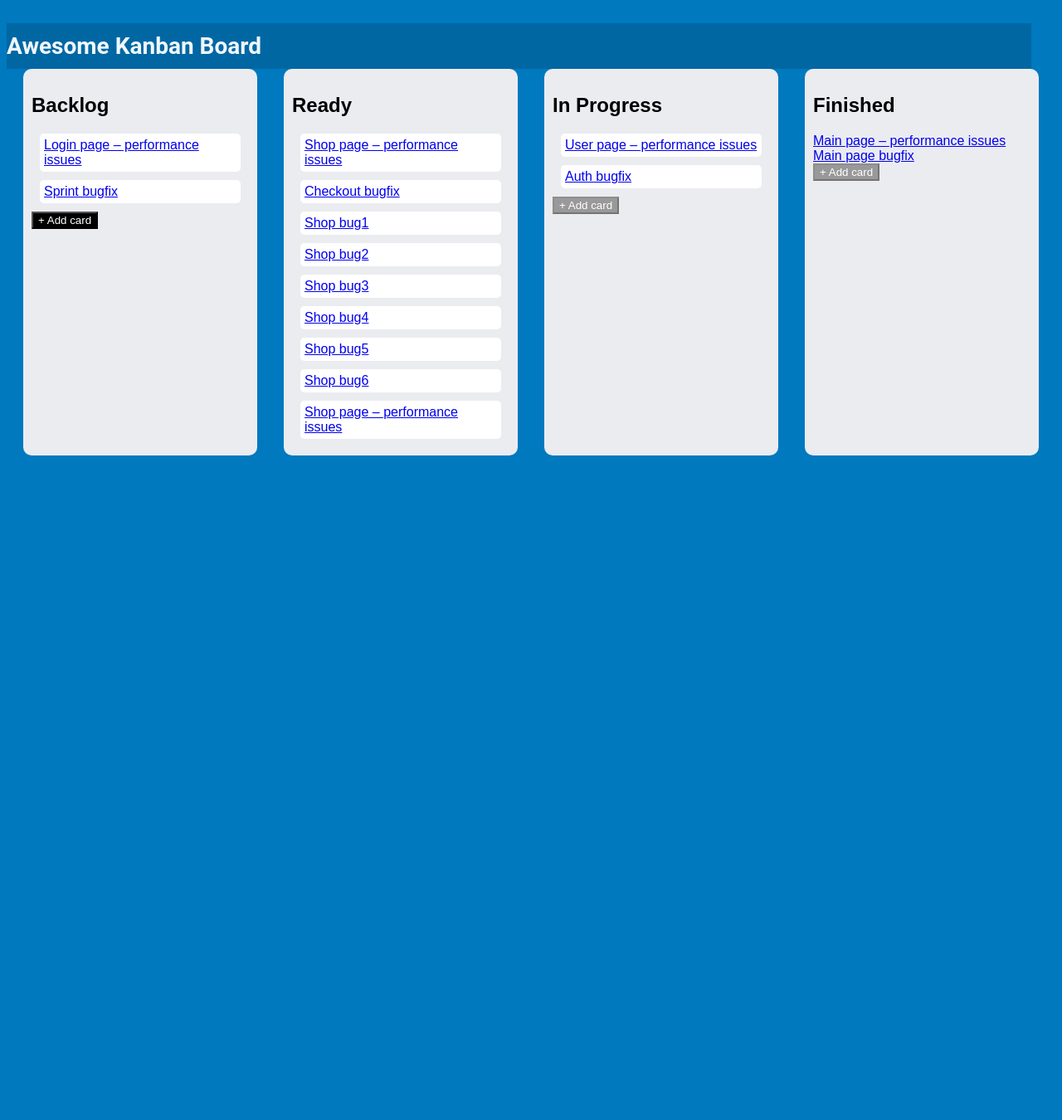
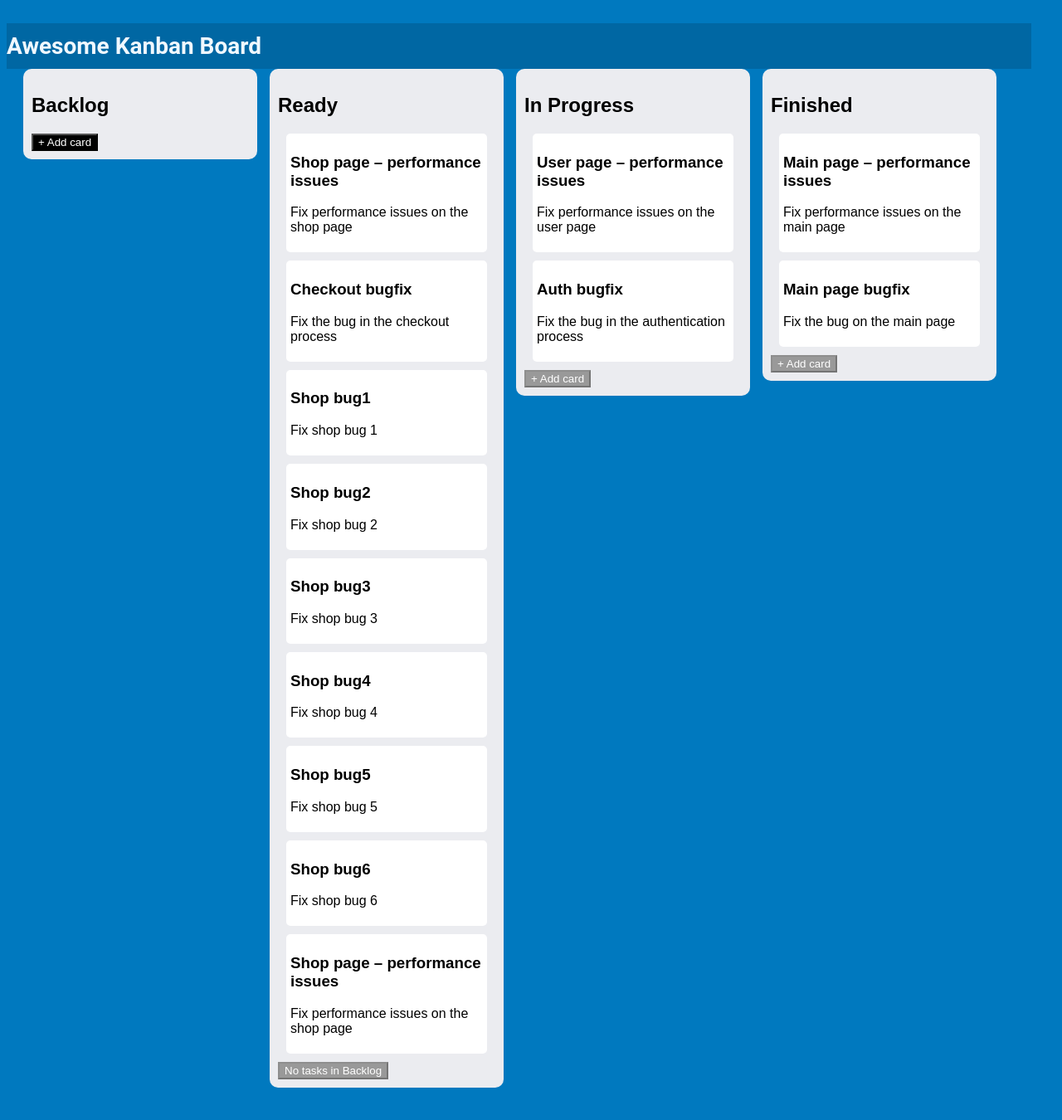
Before and after one commit to Youppi1989/Kanban-board, a React (Create React App) app: page / in a window 1280 px wide. Shown: the top 1350 px of the page at 83% size. Before the commit the page ends 800 px from the top, so only its background shows below. Built offline with nearby package versions, Linux system fonts and the light colour scheme.

Commit message:
in progress

```diff
--- a/src/App.js
+++ b/src/App.js
@@ -1,173 +1,48 @@
-import React, { useState, useEffect } from "react";
-import { BrowserRouter as Router, Route, Link, Routes } from "react-router-dom";
+import React from "react";
+import { BrowserRouter as Router, Route, Routes } from "react-router-dom";
 
+import "./App.css";
 import Backlog from "./components/Backlog.js";
 import Ready from "./components/Ready.js";
 import InProgress from "./components/InProgress.js";
 import Finished from "./components/Finished.js";
 import TaskDetail from "./components/TaskDetail.js";
 
-function App() {
-  const [backlogTasks, setBacklogTasks] = useState([]);
-  const [readyTasks, setReadyTasks] = useState([]);
-  const [inProgressTasks, setInProgressTasks] = useState([]);
-  const [finishedTasks, setFinishedTasks] = useState([]);
-  const [activeTaskCount, setActiveTaskCount] = useState(0);
-  const [finishedTaskCount, setFinishedTaskCount] = useState(0);
-
-  const addNewTask = (list, taskTitle) => {
-    if (taskTitle.trim() === "") return;
-
-    const newTask = {
-      id: Date.now().toString(),
-      title: taskTitle,
-      description: "",
-    };
-
-    switch (list) {
-      case "backlog":
-        setBacklogTasks((prevTasks) => [...prevTasks, newTask]);
-        setActiveTaskCount((prevCount) => prevCount + 1);
-        break;
-      case "ready":
-        setReadyTasks((prevTasks) => [...prevTasks, newTask]);
-        setActiveTaskCount((prevCount) => prevCount + 1);
-        setBacklogTasks((prevTasks) =>
-          prevTasks.filter((task) => task.id !== newTask.id)
-        );
-        break;
-      case "inProgress":
-        setInProgressTasks((prevTasks) => [...prevTasks, newTask]);
-        setActiveTaskCount((prevCount) => prevCount + 1);
-        setReadyTasks((prevTasks) =>
-          prevTasks.filter((task) => task.id !== newTask.id)
-        );
-        break;
-      case "finished":
-        setFinishedTasks((prevTasks) => [...prevTasks, newTask]);
-        setFinishedTaskCount((prevCount) => prevCount + 1);
-        setInProgressTasks((prevTasks) =>
-          prevTasks.filter((task) => task.id !== newTask.id)
-        );
-        break;
-      default:
-        break;
-    }
-  };
-
-  useEffect(() => {
-    const backlogTasksFromLocalStorage =
-      JSON.parse(localStorage.getItem("backlogTasks")) || [];
-    const readyTasksFromLocalStorage =
-      JSON.parse(localStorage.getItem("readyTasks")) || [];
-    const inProgressTasksFromLocalStorage =
-      JSON.parse(localStorage.getItem("inProgressTasks")) || [];
-    const finishedTasksFromLocalStorage =
-      JSON.parse(localStorage.getItem("finishedTasks")) || [];
-
-    if (backlogTasksFromLocalStorage.length > 0) {
-      setBacklogTasks(backlogTasksFromLocalStorage);
-    }
-    if (readyTasksFromLocalStorage.length > 0) {
-      setReadyTasks(readyTasksFromLocalStorage);
-    }
-    if (inProgressTasksFromLocalStorage.length > 0) {
-      setInProgressTasks(inProgressTasksFromLocalStorage);
-    }
-    if (finishedTasksFromLocalStorage.length > 0) {
-      setFinishedTasks(finishedTasksFromLocalStorage);
-    }
-  }, []);
-
-  useEffect(() => {
-    localStorage.setItem("backlogTasks", JSON.stringify(backlogTasks));
-  }, [backlogTasks]);
-
-  useEffect(() => {
-    localStorage.setItem("readyTasks", JSON.stringify(readyTasks));
-  }, [readyTasks]);
-
-  useEffect(() => {
-    localStorage.setItem("inProgressTasks", JSON.stringify(inProgressTasks));
-  }, [inProgressTasks]);
-
-  useEffect(() => {
-    localStorage.setItem("finishedTasks", JSON.stringify(finishedTasks));
-  }, [finishedTasks]);
-
+const App = () => {
   return (
     <Router>
-      <div>
+      <div className="container">
         <header>
           <h1 className="board">Awesome Kanban Board</h1>
         </header>
-
-        <div className="container">
-          <Backlog
-            tasks={backlogTasks}
-            addNewTask={(taskTitle) => addNewTask("backlog", taskTitle)}
-          />
-
-          <Ready
-            tasks={readyTasks}
-            addNewTask={(taskTitle) => addNewTask("ready", taskTitle)}
-            moveTask={(taskId) => {
-              const task = readyTasks.find((task) => task.id === taskId);
-              if (task) {
-                addNewTask("inProgress", task.title);
-                setReadyTasks((prevTasks) =>
-                  prevTasks.filter((task) => task.id !== taskId)
-                );
-              }
-            }}
-          />
-
-          <InProgress
-            tasks={inProgressTasks}
-            addNewTask={(taskTitle) => addNewTask("inProgress", taskTitle)}
-            moveTask={(taskId) => {
-              const task = inProgressTasks.find((task) => task.id === taskId);
-              if (task) {
-                addNewTask("finished", task.title);
-                setInProgressTasks((prevTasks) =>
-                  prevTasks.filter((task) => task.id !== taskId)
-                );
-              }
-            }}
-          />
-
-          <Finished
-            tasks={finishedTasks}
-            moveTask={(taskId) => {
-              const task = finishedTasks.find((task) => task.id === taskId);
-              if (task) {
-                setFinishedTasks((prevTasks) =>
-                  prevTasks.filter((task) => task.id !== taskId)
-                );
-                setFinishedTaskCount((prevCount) => prevCount - 1);
-              }
-            }}
-          />
-
-          <Routes>
-            <Route
-              path="/task/:taskId"
-              element={
-                <TaskDetail
-                  tasks={[
-                    ...backlogTasks,
-                    ...readyTasks,
-                    ...inProgressTasks,
-                    ...finishedTasks,
-                  ]}
-                />
-              }
-            />
-          </Routes>
+        <div className="row-container">
+          <div className="flex-item">
+            <div className="column">
+              <Backlog />
+            </div>
+          </div>
+          <div className="flex-item">
+            <div className="column">
+              <Ready />
+            </div>
+          </div>
+          <div className="flex-item">
+            <div className="column">
+              <InProgress />
+            </div>
+          </div>
+          <div className="flex-item">
+            <div className="column">
+              <Finished />
+            </div>
+          </div>
         </div>
+        <Routes>
+          <Route path="/tasks/:taskId" element={<TaskDetail />} />
+        </Routes>
       </div>
     </Router>
   );
-}
+};
 
 export default App;
--- a/src/components/Backlog.js
+++ b/src/components/Backlog.js
@@ -1,100 +1,55 @@
+
 import React, { useState } from "react";
-import { Link } from "react-router-dom";
-import { DragDropContext, Droppable, Draggable } from "react-beautiful-dnd";
 
-const Backlog = ({ addNewTask }) => {
-  const [newTaskTitle, setNewTaskTitle] = useState("");
+const Backlog = () => {
+  const [backlogTasks, setBacklogTasks] = useState([]);
+  const [newTaskName, setNewTaskName] = useState("");
   const [isAddingTask, setIsAddingTask] = useState(false);
-  const [tasks, setTasks] = useState([]);
 
-  const dataMock = [
-    {
-      title: "backlog",
-      issues: [
-        {
-          id: "12345",
-          name: "Login page – performance issues",
-          description: "Fix performance issues on the login page",
-        },
-        {
-          id: "54321",
-          name: "Sprint bugfix",
-          description: "Fix all the bugs in the sprint",
-        },
-      ],
-    },
-  ];
-
-  const handleNewTaskTitleChange = (e) => {
-    setNewTaskTitle(e.target.value);
+  const handleAddCard = () => {
+    setIsAddingTask(true);
   };
 
-  const handleAddNewTask = () => {
-    if (!isAddingTask) {
-      setIsAddingTask(true);
-    } else {
-      addNewTask("backlog", newTaskTitle);
-      setIsAddingTask(false);
-      setNewTaskTitle("");
-    }
+  const handleInputChange = (event) => {
+    setNewTaskName(event.target.value);
   };
 
-  const handleDragEnd = (result) => {
-    if (!result.destination) return;
-
-    const updatedTasks = Array.from(tasks);
-    const [movedTask] = updatedTasks.splice(result.source.index, 1);
-    updatedTasks.splice(result.destination.index, 0, movedTask);
-
-    // Update the order of tasks in the state
-    setTasks(updatedTasks);
+  const handleSubmit = () => {
+    if (newTaskName.trim() !== "") {
+      const newTask = {
+        id: Date.now().toString(),
+        name: newTaskName,
+        description: "",
+      };
+      setBacklogTasks((prevTasks) => [...prevTasks, newTask]);
+    }
+    setNewTaskName("");
+    setIsAddingTask(false);
   };
 
   return (
-    <div className="column">
+    <div>
       <h2>Backlog</h2>
-      <DragDropContext onDragEnd={handleDragEnd}>
-        <Droppable droppableId="backlog">
-          {(provided) => (
-            <div {...provided.droppableProps} ref={provided.innerRef}>
-              {tasks.map((task, index) => (
-                <Draggable key={task.id} draggableId={task.id} index={index}>
-                  {(provided) => (
-                    <div
-                      className="card"
-                      ref={provided.innerRef}
-                      {...provided.draggableProps}
-                      {...provided.dragHandleProps}
-                    >
-                      <Link to={`/task/${task.id}`}>{task.title}</Link>
-                    </div>
-                  )}
-                </Draggable>
-              ))}
-              {provided.placeholder}
-            </div>
-          )}
-        </Droppable>
-      </DragDropContext>
-
-      {/* Add the new tasks */}
-      {dataMock[0].issues.map((issue) => (
-        <div className="card" key={issue.id}>
-          <Link to={`/task/${issue.id}`}>{issue.name}</Link>
+      {backlogTasks.map((task) => (
+        <div className="card" key={task.id}>
+          <h3>{task.name}</h3>
+          <p>{task.description || "This task has no description"}</p>
         </div>
       ))}
-
       {isAddingTask ? (
-        <div>
+        <div className="card">
           <input
             type="text"
-            value={newTaskTitle}
-            onChange={handleNewTaskTitleChange}
+            value={newTaskName}
+            onChange={handleInputChange}
+            placeholder="Enter task name"
           />
-          <button onClick={handleAddNewTask}>Submit</button>
+          <button onClick={handleSubmit} disabled={newTaskName.trim() === ""}>
+            Submit
+          </button>
         </div>
       ) : (
-        <button onClick={handleAddNewTask}>+ Add card</button>
+        <button onClick={handleAddCard}>+ Add card</button>
       )}
     </div>
   );
--- a/src/components/Finished.js
+++ b/src/components/Finished.js
@@ -1,33 +1,8 @@
 import React, { useState } from "react";
-import { Link } from "react-router-dom";
 
-const Finished = ({
-  inProgressTasks,
-  finishedTasks,
-  setFinishedTasks,
-  addNewTask,
-}) => {
-  const [selectedTaskId, setSelectedTaskId] = useState("");
-  const [isAddingTask, setIsAddingTask] = useState(false);
-
-  const handleAddNewTask = () => {
-    setIsAddingTask(true);
-  };
-
-  const handleTaskSelection = (e) => {
-    setSelectedTaskId(e.target.value);
-  };
-
-  const handleMoveTask = () => {
-    const selectedTask = inProgressTasks.find(
-      (task) => task.id === Number(selectedTaskId)
-    );
-
-    if (selectedTask) {
-      addNewTask("finished", selectedTask.title);
-      setFinishedTasks((prevTasks) => [...prevTasks, selectedTask]);
-    }
-  };
+const Finished = () => {
+  const [finishedTasks, setFinishedTasks] = useState([]);
+  const [inProgressTasks, setInProgressTasks] = useState([]);
 
   const dataMock = [
     {
@@ -47,45 +22,49 @@ const Finished = ({
     },
   ];
 
+  const handleAddCard = () => {
+    if (inProgressTasks.length === 0) {
+      return;
+    }
+    const selectedTask = prompt(
+      "Select a task from the in progress list:\n" +
+        inProgressTasks.map((task) => task.name).join("\n")
+    );
+
+    if (selectedTask) {
+      const task = inProgressTasks.find((task) => task.name === selectedTask);
+      setFinishedTasks((prevTasks) => [...prevTasks, task]);
+      setInProgressTasks((prevTasks) =>
+        prevTasks.filter((task) => task.name !== selectedTask)
+      );
+    }
+  };
+
+  const handleDeleteCard = (taskId) => {
+    setFinishedTasks((prevTasks) =>
+      prevTasks.filter((task) => task.id !== taskId)
+    );
+  };
+
   return (
-    <div className="column">
+    <div>
       <h2>Finished</h2>
-      {finishedTasks &&
-        finishedTasks.map((task) => (
-          <div key={task.id}>
-            <Link to={`/tasks/${task.id}`}>{task.title}</Link>
-          </div>
-        ))}
-      {/* Add the new issues */}
-      {dataMock[0].issues.map((issue) => (
-        <div key={issue.id}>
-          <Link to={`/tasks/${issue.id}`}>{issue.name}</Link>
+      {finishedTasks.map((task) => (
+        <div className="card" key={task.id}>
+          <h3>{task.name}</h3>
+          <p>{task.description || "This task has no description"}</p>
+          <button onClick={() => handleDeleteCard(task.id)}>Delete</button>
         </div>
       ))}
-
-      {isAddingTask ? (
-        <div>
-          <select value={selectedTaskId} onChange={handleTaskSelection}>
-            <option value="">Select a task</option>
-            {inProgressTasks &&
-              inProgressTasks.map((task) => (
-                <option key={task.id} value={task.id}>
-                  {task.title}
-                </option>
-              ))}
-          </select>
-          <button onClick={handleMoveTask} disabled={!selectedTaskId}>
-            Submit
-          </button>
+      {dataMock[0].issues.map((task) => (
+        <div className="card" key={task.id}>
+          <h3>{task.name}</h3>
+          <p>{task.description || "This task has no description"}</p>
         </div>
-      ) : (
-        <button
-          onClick={handleAddNewTask}
-          disabled={!inProgressTasks || inProgressTasks.length === 0}
-        >
-          + Add card
-        </button>
-      )}
+      ))}
+      <button onClick={handleAddCard} disabled={inProgressTasks.length === 0}>
+        + Add card
+      </button>
     </div>
   );
 };
--- a/src/components/InProgress.js
+++ b/src/components/InProgress.js
@@ -1,14 +1,8 @@
 import React, { useState } from "react";
-import { Link } from "react-router-dom";
 
-const InProgress = ({
-  readyTasks,
-  inProgressTasks,
-  setInProgressTasks,
-  addNewTask,
-}) => {
-  const [selectedTaskId, setSelectedTaskId] = useState("");
-  const [isAddingTask, setIsAddingTask] = useState(false);
+const InProgress = () => {
+  const [inProgressTasks, setInProgressTasks] = useState([]);
+  const [readyTasks, setReadyTasks] = useState([]);
 
   const dataMock = [
     {
@@ -28,62 +22,50 @@ const InProgress = ({
     },
   ];
 
-  const handleAddNewTask = () => {
-    setIsAddingTask(true);
-  };
+  const handleAddCard = () => {
+    if (readyTasks.length === 0) {
+      return;
+    }
 
-  const handleTaskSelection = (e) => {
-    setSelectedTaskId(e.target.value);
-  };
-
-  const handleMoveTask = () => {
-    const selectedTask = readyTasks.find((task) => task.id === selectedTaskId);
+    const selectedTask = prompt(
+      "Select a task from the ready list:\n" +
+        readyTasks.map((task) => task.name).join("\n")
+    );
 
     if (selectedTask) {
-      addNewTask("inProgress", selectedTask.title);
-      setInProgressTasks((prevTasks) => [...prevTasks, selectedTask]);
+      const task = readyTasks.find((task) => task.name === selectedTask);
+      setInProgressTasks((prevTasks) => [...prevTasks, task]);
+      setReadyTasks((prevTasks) =>
+        prevTasks.filter((task) => task.name !== selectedTask)
+      );
     }
   };
 
+  const handleDeleteCard = (taskId) => {
+    setInProgressTasks((prevTasks) =>
+      prevTasks.filter((task) => task.id !== taskId)
+    );
+  };
+
   return (
-    <div className="column">
+    <div>
       <h2>In Progress</h2>
-      {inProgressTasks &&
-        inProgressTasks.map((task) => (
-          <div key={task.id}>
-            <Link to={`/tasks/${task.id}`}>{task.title}</Link>
-          </div>
-        ))}
-      {/* Add the new issues */}
-      {dataMock[0].issues.map((issue) => (
-        <div className="card" key={issue.id}>
-          <Link to={`/tasks/${issue.id}`}>{issue.name}</Link>
+      {inProgressTasks.map((task) => (
+        <div className="card" key={task.id}>
+          <h3>{task.name}</h3>
+          <p>{task.description || "This task has no description"}</p>
+          <button onClick={() => handleDeleteCard(task.id)}>Delete</button>
         </div>
       ))}
-
-      {isAddingTask ? (
-        <div>
-          <select value={selectedTaskId} onChange={handleTaskSelection}>
-            <option value="">Select a task</option>
-            {readyTasks &&
-              readyTasks.map((task) => (
-                <option key={task.id} value={task.id}>
-                  {task.title}
-                </option>
-              ))}
-          </select>
-          <button onClick={handleMoveTask} disabled={!selectedTaskId}>
-            Submit
-          </button>
+      {dataMock[0].issues.map((task) => (
+        <div className="card" key={task.id}>
+          <h3>{task.name}</h3>
+          <p>{task.description || "This task has no description"}</p>
         </div>
-      ) : (
-        <button
-          onClick={handleAddNewTask}
-          disabled={!readyTasks || readyTasks.length === 0}
-        >
-          + Add card
-        </button>
-      )}
+      ))}
+      <button onClick={handleAddCard} disabled={readyTasks.length === 0}>
+        + Add card
+      </button>
     </div>
   );
 };
--- a/src/components/Ready.js
+++ b/src/components/Ready.js
@@ -1,9 +1,9 @@
+// Ready.js
 import React, { useState } from "react";
-import { Link } from "react-router-dom";
 
-const Ready = ({ backlogTasks, readyTasks, setReadyTasks, addNewTask }) => {
-  const [newTaskTitle, setNewTaskTitle] = useState("");
-  const [isAddingTask, setIsAddingTask] = useState(false);
+const Ready = () => {
+  const [readyTasks, setReadyTasks] = useState([]);
+  const [backlogTasks, setBacklogTasks] = useState([]);
 
   const dataMock = [
     {
@@ -58,45 +58,56 @@ const Ready = ({ backlogTasks, readyTasks, setReadyTasks, addNewTask }) => {
     },
   ];
 
-  const handleNewTaskTitleChange = (e) => {
-    setNewTaskTitle(e.target.value);
-  };
+  const handleAddCard = () => {
+    if (backlogTasks.length === 0) {
+      return;
+    }
 
-  const handleAddNewTask = () => {
-    if (!isAddingTask) {
-      setIsAddingTask(true);
-    } else {
-      addNewTask("ready", newTaskTitle);
-      setIsAddingTask(false);
-      setNewTaskTitle("");
+    const selectedTask = prompt(
+      "Select a task from the backlog:\n" +
+        backlogTasks.map((task) => task.name).join("\n")
+    );
+
+    if (selectedTask) {
+      const task = backlogTasks.find((task) => task.name === selectedTask);
+      setReadyTasks((prevTasks) => [...prevTasks, task]);
+      setBacklogTasks((prevTasks) =>
+        prevTasks.filter((task) => task.name !== selectedTask)
+      );
     }
   };
 
+  const handleDeleteCard = (taskId) => {
+    setReadyTasks((prevTasks) =>
+      prevTasks.filter((task) => task.id !== taskId)
+    );
+  };
+
   return (
-    <div className="column">
+    <div>
       <h2>Ready</h2>
-      {readyTasks &&
-        readyTasks.map((task) => (
-          <div key={task.id}>
-            <Link to={`/tasks/${task.id}`}>{task.title}</Link>
-          </div>
-        ))}
-      {/* Add the new issues */}
-      {dataMock[0].issues.map((issue) => (
-        <div className="card" key={issue.id}>
-          <Link to={`/tasks/${issue.id}`}>{issue.name}</Link>
+      {readyTasks.map((task) => (
+        <div className="card" key={task.id}>
+          <h3>{task.name}</h3>
+          <p>{task.description || "This task has no description"}</p>
+          <button onClick={() => handleDeleteCard(task.id)}>Delete</button>
         </div>
       ))}
-      {isAddingTask && (
-        <div>
-          <input
-            type="text"
-            value={newTaskTitle}
-            onChange={handleNewTaskTitleChange}
-          />
-          <button onClick={handleAddNewTask}>Submit</button>
+      {dataMock[0].issues.map((task) => (
+        <div className="card" key={task.id}>
+          <h3>{task.name}</h3>
+          <p>{task.description || "This task has no description"}</p>
         </div>
-      )}
+      ))}
+      <button
+        onClick={handleAddCard}
+        disabled={backlogTasks.length === 0}
+        style={{
+          cursor: backlogTasks.length === 0 ? "not-allowed" : "pointer",
+        }}
+      >
+        {backlogTasks.length === 0 ? "No tasks in Backlog" : "+ Add card"}
+      </button>
     </div>
   );
 };
--- a/src/components/TaskDetail.js
+++ b/src/components/TaskDetail.js
@@ -1,36 +1,75 @@
-import React from "react";
-import { useParams, Link } from "react-router-dom";
 
-function TaskDetail(props) {
-  const { id } = useParams();
-  const { backlogTasks, readyTasks, inProgressTasks, finishedTasks } = props;
+import React, { useState, useEffect } from "react";
 
-  const findTaskById = (tasks, taskId) => {
-    return tasks && tasks.find((task) => task.id === taskId);
+import { useParams } from "react-router-dom";
+
+const TaskDetail = () => {
+  const { taskId } = useParams();
+  const [task, setTask] = useState(null);
+  const [editing, setEditing] = useState(false);
+  const [description, setDescription] = useState("");
+
+  useEffect(() => {
+    const fetchTask = async () => {
+      try {
+        // Replace with your data fetching logic
+        const response = await fetch(`API_URL/tasks/${taskId}`);
+        const data = await response.json();
+        setTask(data);
+        setDescription(data.description);
+      } catch (error) {
+        console.error(error);
+      }
+    };
+
+    fetchTask();
+  }, [taskId]);
+
+  const handleEditClick = () => {
+    setEditing(true);
   };
 
-  const task =
-    findTaskById(backlogTasks, id) ||
-    findTaskById(readyTasks, id) ||
-    findTaskById(inProgressTasks, id) ||
-    findTaskById(finishedTasks, id);
+  const handleSaveClick = () => {
+    // Update the task's description in localStorage or an API
+    // Replace this with your actual data updating implementation
+    // For example, you can use fetch() or axios to send a PUT request
+    // with the updated description to the server
+    setEditing(false);
+  };
+
+  const handleCancelClick = () => {
+    setDescription(task.description);
+    setEditing(false);
+  };
+
+  const handleDescriptionChange = (event) => {
+    setDescription(event.target.value);
+  };
+
+  if (!task) {
+    return <div>Loading...</div>;
+  }
 
   return (
     <div>
-      <h2>Task Detail</h2>
-      {task ? (
+      <h2>{task.title}</h2>
+      {editing ? (
         <div>
-          <h3>{task.title}</h3>
-          <p>{task.description}</p>
-          <p>
-            <Link to="/">Go Back</Link>
-          </p>
+          <textarea
+            value={description}
+            onChange={handleDescriptionChange}
+          ></textarea>
+          <button onClick={handleSaveClick}>Save</button>
+          <button onClick={handleCancelClick}>Cancel</button>
         </div>
       ) : (
-        <p>Task not found.</p>
+        <div>
+          <p>{task.description || "This task has no description"}</p>
+          <button onClick={handleEditClick}>Edit Description</button>
+        </div>
       )}
     </div>
   );
-}
+};
 
 export default TaskDetail;
```
